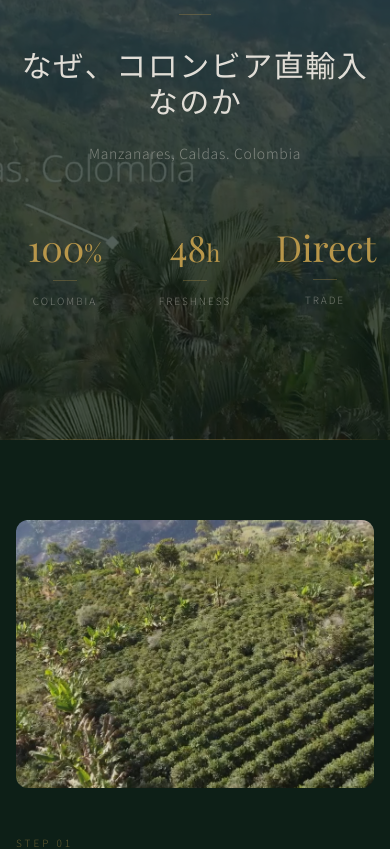
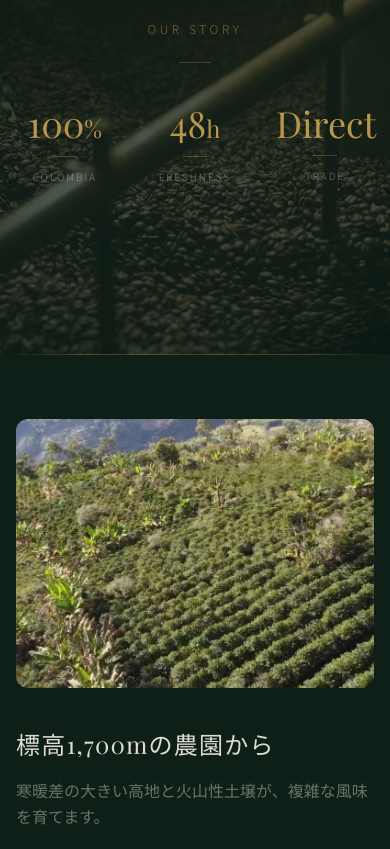
Before and after one commit to techAn26/hachidori-coffee, a Next.js app: page / in a window 390 px wide. Shown: the part 995-1844 px from the top of the page. Built offline with nearby package versions, Linux system fonts and the light colour scheme; a web font is replaced by a local one.

Commit message:
refactor: StorySection画像重複解消・テキスト簡潔化・スクロールアニメーション追加
Co-Authored-By: Claude Opus 4.6 (1M context) <noreply@anthropic.com>

```diff
--- a/src/components/StorySection.tsx
+++ b/src/components/StorySection.tsx
@@ -1,28 +1,26 @@
 import Image from "next/image";
+import AnimateOnScroll from "./AnimateOnScroll";
 
 const storySteps = [
   {
     image: "/images/farm-field.jpg",
-    alt: "標高1,700mのコーヒー農園",
-    label: "01",
+    alt: "コロンビアの高地コーヒー農園",
     title: "標高1,700mの農園から",
-    text: "コロンビア中央山脈、標高1,700〜2,300mの高地。昼夜の寒暖差が大きく、火山性の肥沃な土壌が広がるこの地は、世界有数のスペシャルティコーヒーの産地です。私たちはこの地で代々コーヒーを育てる農園と直接つながっています。",
+    text: "寒暖差の大きい高地と火山性土壌が、複雑な風味を育てます。",
     reverse: false,
   },
   {
     image: "/images/coffee-cherries.jpg",
-    alt: "完熟したコーヒーチェリー",
-    label: "02",
-    title: "完熟チェリーだけを、手摘みで",
-    text: "真っ赤に熟したチェリーだけを、一粒ずつ手で摘み取る。機械では実現できない選別の精度が、スペシャルティグレードの品質を支えています。収穫から精製まで、すべての工程に人の手と目が入ります。",
+    alt: "完熟コーヒーチェリー",
+    title: "完熟チェリーだけを手摘みで",
+    text: "一粒ずつ人の手で選別。機械では実現できない品質がここにあります。",
     reverse: true,
   },
   {
-    image: "/images/producer-harvest.jpg",
-    alt: "コーヒー農園の生産者",
-    label: "03",
-    title: "生産者の顔が見える、直接取引",
-    text: "中間業者を介さず、農園から直接買い付ける。それは生産者に適正な対価を届けることであり、同時に最高の品質を最短ルートで届けることでもあります。顔が見える関係だからこそ、信頼できる一杯をお届けできます。",
+    image: "/images/producer-processing.jpg",
+    alt: "コーヒー生産者の精製作業",
+    title: "顔が見える、直接取引",
+    text: "中間業者ゼロ。農園から届く最短ルートが、鮮度と適正価格を実現します。",
     reverse: false,
   },
 ];
@@ -30,50 +28,43 @@ const storySteps = [
 export default function StorySection() {
   return (
     <section id="story">
-      {/* ─── Block 1: Full-width hero with KPIs ─── */}
-      <div className="relative h-[70vh] min-h-[500px] flex items-center justify-center overflow-hidden">
+      {/* ─── Block 1: KPI Impact ─── */}
+      <div className="relative h-[60vh] min-h-[450px] flex items-center justify-center overflow-hidden">
         <Image
-          src="/images/hero-landscape.jpg"
-          alt="Manzanares, Caldas. Colombia"
+          src="/images/beans-closeup.webp"
+          alt="焙煎されたコーヒー豆"
           fill
           className="object-cover"
           sizes="100vw"
         />
-        <div className="absolute inset-0 bg-brand-green/70" />
+        <div className="absolute inset-0 bg-brand-green/75" />
 
         <div className="relative z-10 mx-auto max-w-5xl px-4 text-center">
-          <p className="section-label text-brand-gold/60 mb-4">Our Story</p>
-          <div className="w-8 h-px bg-brand-gold/30 mx-auto mb-8" />
-          <h2 className="font-serif text-3xl sm:text-4xl lg:text-5xl text-brand-cream/90 mb-6">
-            なぜ、コロンビア直輸入なのか
-          </h2>
-          <p className="text-brand-cream/40 text-sm tracking-wider mb-16 font-light">
-            Manzanares, Caldas. Colombia
-          </p>
+          <AnimateOnScroll>
+            <p className="section-label text-brand-gold/60 mb-6">Our Story</p>
+            <div className="w-8 h-px bg-brand-gold/30 mx-auto mb-10" />
+          </AnimateOnScroll>
 
-          {/* KPI numbers */}
-          <div className="grid grid-cols-3 gap-8 max-w-lg mx-auto">
-            <div>
+          <div className="grid grid-cols-3 gap-8 max-w-md mx-auto">
+            <AnimateOnScroll delay={1}>
               <p className="font-serif text-4xl sm:text-5xl text-brand-gold">
-                100
-                <span className="text-2xl sm:text-3xl">%</span>
+                100<span className="text-2xl">%</span>
               </p>
               <div className="w-6 h-px bg-brand-gold/30 mx-auto my-3" />
               <p className="text-[10px] text-brand-cream/40 tracking-[0.2em] uppercase">
                 Colombia
               </p>
-            </div>
-            <div>
+            </AnimateOnScroll>
+            <AnimateOnScroll delay={2}>
               <p className="font-serif text-4xl sm:text-5xl text-brand-gold">
-                48
-                <span className="text-2xl sm:text-3xl">h</span>
+                48<span className="text-2xl">h</span>
               </p>
               <div className="w-6 h-px bg-brand-gold/30 mx-auto my-3" />
               <p className="text-[10px] text-brand-cream/40 tracking-[0.2em] uppercase">
                 Freshness
               </p>
-            </div>
-            <div>
+            </AnimateOnScroll>
+            <AnimateOnScroll delay={3}>
               <p className="font-serif text-4xl sm:text-5xl text-brand-gold">
                 Direct
               </p>
@@ -81,29 +72,23 @@ export default function StorySection() {
               <p className="text-[10px] text-brand-cream/40 tracking-[0.2em] uppercase">
                 Trade
               </p>
-            </div>
+            </AnimateOnScroll>
           </div>
         </div>
 
-        {/* Bottom divider */}
         <div className="absolute bottom-0 left-0 right-0 section-divider" />
       </div>
 
-      {/* ─── Block 2: Alternating story steps ─── */}
+      {/* ─── Block 2: Alternating story ─── */}
       <div className="bg-brand-green">
-        {storySteps.map((step) => (
-          <div key={step.label} className="relative">
-            <div
-              className={`mx-auto max-w-7xl px-4 sm:px-6 lg:px-8 py-20 sm:py-28 grid md:grid-cols-2 gap-10 lg:gap-20 items-center ${
-                step.reverse ? "md:direction-rtl" : ""
-              }`}
+        {storySteps.map((step, i) => (
+          <div key={i} className="relative">
+            <div className="mx-auto max-w-7xl px-4 sm:px-6 lg:px-8 py-16 sm:py-24 grid md:grid-cols-2 gap-10 lg:gap-20 items-center">
+              <AnimateOnScroll
+                animation={step.reverse ? "slide-right" : "slide-left"}
+                className={step.reverse ? "md:order-2" : ""}
               >
-              {/* Image */}
-              <div
-                className={`relative aspect-[4/3] rounded-xl overflow-hidden ${
-                  step.reverse ? "md:order-2" : ""
-                }`}
-              >
+                <div className="relative aspect-[4/3] rounded-xl overflow-hidden">
                   <Image
                     src={step.image}
                     alt={step.alt}
@@ -111,42 +96,28 @@ export default function StorySection() {
                     className="object-cover"
                     sizes="(max-width: 768px) 100vw, 50vw"
                   />
-                {/* Subtle overlay */}
-                <div className="absolute inset-0 bg-brand-green/10" />
-                {/* Step number */}
-                <div className="absolute top-6 left-6">
-                  <span className="font-serif text-6xl text-brand-gold/15">
-                    {step.label}
-                  </span>
                 </div>
-              </div>
+              </AnimateOnScroll>
 
-              {/* Text */}
-              <div
-                className={`space-y-6 ${step.reverse ? "md:order-1" : ""}`}
+              <AnimateOnScroll
+                animation={step.reverse ? "slide-left" : "slide-right"}
+                className={step.reverse ? "md:order-1" : ""}
               >
-                <div>
-                  <span className="text-[10px] tracking-[0.3em] uppercase text-brand-gold/50">
-                    Step {step.label}
-                  </span>
-                </div>
-                <h3 className="font-serif text-2xl sm:text-3xl text-brand-cream/90 tracking-wide leading-snug">
+                <h3 className="font-serif text-2xl sm:text-3xl text-brand-cream/90 tracking-wide leading-snug mb-4">
                   {step.title}
                 </h3>
-                <p className="text-brand-cream/40 leading-loose font-light text-sm sm:text-base">
+                <p className="text-brand-cream/40 leading-relaxed font-light">
                   {step.text}
                 </p>
+              </AnimateOnScroll>
             </div>
-            </div>
-
-            {/* Step divider */}
             <div className="section-divider" />
           </div>
         ))}
       </div>
 
-      {/* ─── Block 3: Hachidori quote ─── */}
-      <div className="relative py-28 sm:py-36 overflow-hidden">
+      {/* ─── Block 3: Quote ─── */}
+      <div className="relative py-24 sm:py-32 overflow-hidden">
         <Image
           src="/images/finca-la-pastorita.jpg"
           alt="Finca La Pastorita"
@@ -156,9 +127,8 @@ export default function StorySection() {
         />
         <div className="absolute inset-0 bg-brand-green/80" />
 
-        <div className="relative z-10 mx-auto max-w-3xl px-4 text-center">
+        <AnimateOnScroll className="relative z-10 mx-auto max-w-3xl px-4 text-center">
           <div className="w-8 h-px bg-brand-gold/40 mx-auto mb-10" />
-
           <blockquote className="font-serif text-2xl sm:text-3xl lg:text-4xl text-brand-cream/80 leading-relaxed italic">
             &ldquo;一杯のコーヒーが、
             <br />
@@ -166,24 +136,15 @@ export default function StorySection() {
             <br />
             小さくても確かな変化を生み出す&rdquo;
           </blockquote>
-
-          <div className="mt-10 space-y-2">
-            <p className="text-brand-gold/60 text-sm tracking-[0.15em]">
+          <p className="mt-8 text-brand-gold/60 text-sm tracking-[0.15em]">
             &mdash; ハチドリのひとしずく
           </p>
-            <p className="text-brand-cream/25 text-xs tracking-wider font-light">
-              南米に伝わる寓話より
-            </p>
-          </div>
-
-          <div className="w-8 h-px bg-brand-gold/40 mx-auto mt-10" />
-
-          <p className="mt-8 text-brand-cream/30 text-xs tracking-wider font-light">
+          <p className="mt-2 text-brand-cream/20 text-xs tracking-wider font-light">
             Finca &ldquo;La Pastorita&rdquo; &mdash; Manzanares, Caldas
           </p>
-        </div>
+          <div className="w-8 h-px bg-brand-gold/40 mx-auto mt-10" />
+        </AnimateOnScroll>
 
-        {/* Bottom divider */}
         <div className="absolute bottom-0 left-0 right-0 section-divider" />
       </div>
     </section>
```
Lines whose indentation alone changed are shown as unchanged.
